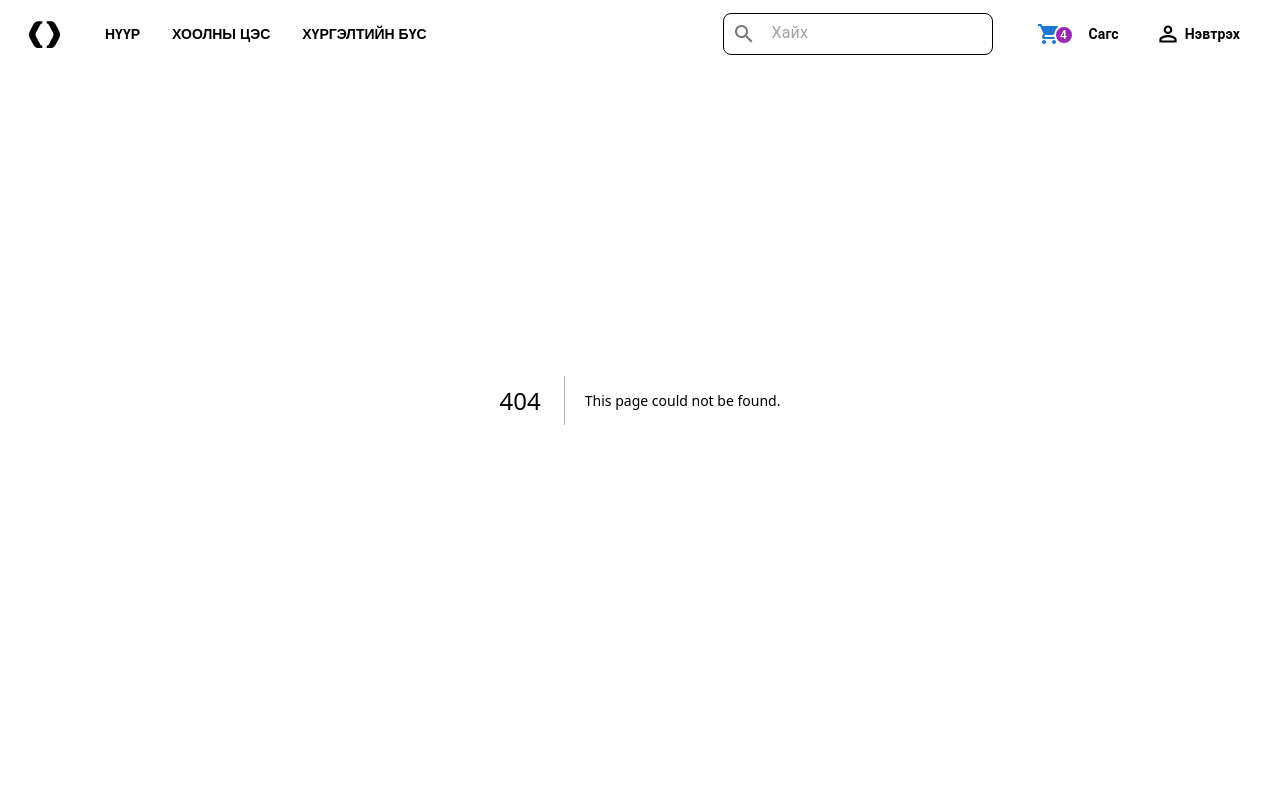
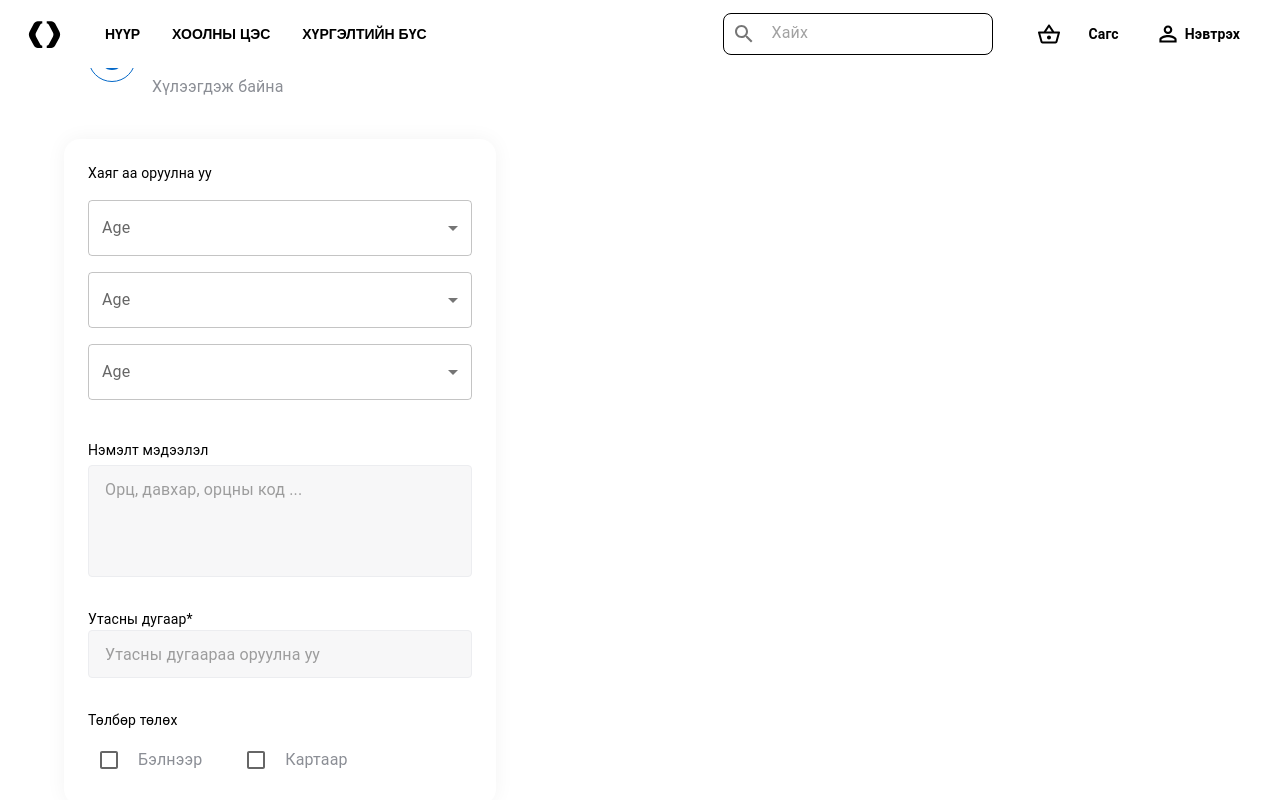
Before and after one commit to Gantulga0722/food-devlivery, a Next.js app: page /order in a window 1280 px wide. Before the commit this address had no page. Shown: the top 800 px of the page. Built offline with nearby package versions, Linux system fonts and the light colour scheme.

Commit message:
from Home

```diff
--- a/package.json
+++ b/package.json
@@ -19,6 +19,7 @@
     "eslint-plugin-promise": "^6.1.1",
     "eslint-plugin-unicorn": "^51.0.1",
     "jsonc-eslint-parser": "^2.4.0",
+    "localforage": "^1.10.0",
     "next": "14.1.4",
     "react": "^18",
     "react-dom": "^18",
--- a/src/components/buttons/Buttons.tsx
+++ b/src/components/buttons/Buttons.tsx
@@ -85,9 +85,20 @@ export const MenuButton = ({
   );
 };
 
-export const ModalBaskButton = ({ clickFunc }: { clickFunc: () => void }) => {
+export const ModalBaskButton = ({
+  clickFunc,
+  onClose,
+}: {
+  clickFunc: () => void;
+  onClose: (_e: React.MouseEvent<HTMLButtonElement, MouseEvent>) => void;
+}) => {
   return (
-    <ButtonBase onClick={clickFunc}>
+    <ButtonBase
+      onClick={() => {
+        clickFunc();
+        onClose;
+      }}
+    >
       <Stack
         width={"384px"}
         height={"48px"}
--- a/src/components/context/BagContext.tsx
+++ b/src/components/context/BagContext.tsx
@@ -18,6 +18,8 @@ interface BagItemType {
   count: number;
 }
 
+const BagItemInitial: BagItemType[] = [];
+
 interface BagPropsContextType {
   bagItem: BagItemType[];
   setBagItem: Dispatch<SetStateAction<BagItemType[]>>;
@@ -37,7 +39,7 @@ const BagItemContextProvider = ({
 }: {
   children: React.ReactNode;
 }) => {
-  const [bagItem, setBagItem] = useState<BagItemType[]>([]);
+  const [bagItem, setBagItem] = useState<BagItemType[]>(BagItemInitial);
 
   return (
     <BagItemContext.Provider value={{ bagItem, setBagItem }}>
--- a/src/components/icons/IconsC.tsx
+++ b/src/components/icons/IconsC.tsx
@@ -87,3 +87,30 @@ export const BagIcon = () => {
     </svg>
   );
 };
+
+export const StepIconOut = () => {
+  return (
+    <svg
+      xmlns="http://www.w3.org/2000/svg"
+      width="48"
+      height="48"
+      viewBox="0 0 48 48"
+      fill="none"
+    >
+      <circle cx="24" cy="24" r="23.5" stroke="#0468C8" />
+    </svg>
+  );
+};
+export const StepIconIn = () => {
+  return (
+    <svg
+      xmlns="http://www.w3.org/2000/svg"
+      width="24"
+      height="24"
+      viewBox="0 0 24 24"
+      fill="none"
+    >
+      <circle cx="12" cy="12" r="12" fill="#0468C8" />
+    </svg>
+  );
+};
--- a/src/components/inputs/Inputs.tsx
+++ b/src/components/inputs/Inputs.tsx
@@ -1,6 +1,11 @@
 import { Box, Typography, InputBase, Stack, ButtonBase } from "@mui/material";
 import { EyeIcon, HiddenEyeIcon } from "../icons";
 import { useState } from "react";
+import * as React from "react";
+import InputLabel from "@mui/material/InputLabel";
+import MenuItem from "@mui/material/MenuItem";
+import FormControl from "@mui/material/FormControl";
+import Select, { SelectChangeEvent } from "@mui/material/Select";
 
 export const TextInput = ({
   text,
@@ -87,3 +92,29 @@ export const PassWordInput = ({
     </Stack>
   );
 };
+
+export const AddresseInput = () => {
+  const [age, setAge] = React.useState("");
+
+  const handleChange = (event: SelectChangeEvent) => {
+    setAge(event.target.value as string);
+  };
+  return (
+    <Box sx={{ minWidth: 120 }}>
+      <FormControl fullWidth>
+        <InputLabel id="demo-simple-select-label">Age</InputLabel>
+        <Select
+          labelId="demo-simple-select-label"
+          id="demo-simple-select"
+          value={age}
+          label="Age"
+          onChange={handleChange}
+        >
+          <MenuItem value={10}>Ten</MenuItem>
+          <MenuItem value={20}>Twenty</MenuItem>
+          <MenuItem value={30}>Thirty</MenuItem>
+        </Select>
+      </FormControl>
+    </Box>
+  );
+};
--- a/src/components/modal/BagModal.tsx
+++ b/src/components/modal/BagModal.tsx
@@ -3,16 +3,20 @@ import Box from "@mui/material/Box";
 import Drawer from "@mui/material/Drawer";
 import Button from "@mui/material/Button";
 import List from "@mui/material/List";
-import ShoppingCartIcon from "@mui/icons-material/ShoppingCart";
 import Badge, { BadgeProps } from "@mui/material/Badge";
 import { styled } from "@mui/material/styles";
 import { ButtonBase, Stack, Typography } from "@mui/material";
-import { BagIcon } from "../icons";
+import { BagIcon, BascketIcon } from "../icons";
 import { useBag } from "../context/BagContext";
 import { ModalPmButtons } from "./ModalPmButtons";
+import { useRouter } from "next/router";
 
 export const TemporaryDrawer = () => {
+  const router = useRouter();
+
   const { bagItem } = useBag();
+
+  console.log("bag Item", bagItem);
 
   const [open, setOpen] = React.useState(false);
 
@@ -37,7 +41,6 @@ export const TemporaryDrawer = () => {
           gap={"171px"}
           alignItems={"center"}
           direction={"row"}
-          height={"60px"}
         >
           <Stack
             width={"48px"}
@@ -87,9 +90,26 @@ export const TemporaryDrawer = () => {
                   <Stack></Stack>
                 </Stack>
                 <Stack gap={"4px"}>
-                  {food.ingredients.map((ingr, index) => (
-                    <Typography key={index}>{ingr}</Typography>
-                  ))}
+                  {food.ingredients.map(
+                    (
+                      ingr:
+                        | string
+                        | number
+                        | boolean
+                        | React.ReactElement<
+                            any,
+                            string | React.JSXElementConstructor<any>
+                          >
+                        | Iterable<React.ReactNode>
+                        | React.ReactPortal
+                        | Promise<React.AwaitedReactNode>
+                        | null
+                        | undefined,
+                      index: React.Key | null | undefined
+                    ) => (
+                      <Typography key={index}>{ingr}</Typography>
+                    )
+                  )}
                 </Stack>
                 <Stack>
                   <ModalPmButtons
@@ -121,7 +141,7 @@ export const TemporaryDrawer = () => {
               Total Price will be here
             </Typography>
           </Stack>
-          <ButtonBase>
+          <ButtonBase onClick={() => router.push("/order")}>
             <Stack
               width={"256px"}
               height={"48px"}
@@ -144,8 +164,8 @@ export const TemporaryDrawer = () => {
   return (
     <Stack sx={{ backgroundColor: "#FFF" }}>
       <Button onClick={toggleDrawer(true)}>
-        <StyledBadge badgeContent={4} color="secondary">
-          <ShoppingCartIcon />
+        <StyledBadge badgeContent={bagItem.length} color="success">
+          <BascketIcon />
         </StyledBadge>
       </Button>
       <Drawer anchor="right" open={open} onClose={toggleDrawer(false)}>
--- /dev/null
+++ b/src/components/order/OrderAdresse.tsx
@@ -0,0 +1,88 @@
+import { InputBase, Stack, Typography } from "@mui/material";
+import { AddresseInput } from "../inputs";
+import Checkbox from "@mui/material/Checkbox";
+
+export const OrderAdresse = () => {
+  return (
+    <Stack
+      padding={"24px"}
+      borderRadius={"16px"}
+      bgcolor={"#FFF"}
+      boxShadow={"0px 0px 20px 0px rgba(0, 0, 0, 0.05)"}
+      gap={"40px"}
+      width={"432px"}
+    >
+      <Stack gap={"16px"} width={"384px"}>
+        <Typography fontSize={"14px"} fontWeight={400} color={"#000"}>
+          Хаяг аа оруулна уу
+        </Typography>
+        <AddresseInput />
+        <AddresseInput />
+        <AddresseInput />
+      </Stack>
+      <Stack gap={"32px"}>
+        <Stack gap={"4px"}>
+          <Typography color={"#000"} fontSize={"14px"} fontWeight={400}>
+            Нэмэлт мэдээлэл
+          </Typography>
+          <Stack
+            height={"112px"}
+            borderRadius={"4px"}
+            border={"1px solid #ECEDF0"}
+            bgcolor={"#F7F7F8"}
+            padding={"8px 16px"}
+          >
+            <InputBase placeholder="Орц, давхар, орцны код ..."></InputBase>
+          </Stack>
+        </Stack>
+        <Stack gap={"4px"}>
+          <Stack>
+            <Typography color={"#000"} fontSize={"14px"} fontWeight={400}>
+              Утасны дугаар*
+            </Typography>
+            <Stack
+              height={"48px"}
+              borderRadius={"4px"}
+              border={"1px solid #ECEDF0"}
+              bgcolor={"#F7F7F8"}
+              padding={"8px 16px"}
+            >
+              <InputBase placeholder="Утасны дугаараа оруулна уу"></InputBase>
+            </Stack>
+          </Stack>
+        </Stack>
+        <Stack gap={"8px"}>
+          <Typography color={"#000"} fontSize={"14px"} fontWeight={400}>
+            Төлбөр төлөх
+          </Typography>
+          <Stack gap={"33px"} direction={"row"}>
+            <Stack gap={"8px"} direction={"row"} alignItems={"center"}>
+              <Checkbox />
+              <Stack>
+                <Typography
+                  fontSize={"16px"}
+                  fontWeight={400}
+                  color={"#8B8E95"}
+                >
+                  Бэлнээр
+                </Typography>
+              </Stack>
+            </Stack>
+            <Stack gap={"8px"} direction={"row"} alignItems={"center"}>
+              <Checkbox />
+              <Stack>
+                <Typography
+                  fontSize={"16px"}
+                  fontWeight={400}
+                  color={"#8B8E95"}
+                >
+                  Картаар
+                </Typography>
+              </Stack>
+            </Stack>
+          </Stack>
+        </Stack>
+      </Stack>
+    </Stack>
+  );
+};
--- /dev/null
+++ b/src/components/order/OrderFoods.tsx
@@ -0,0 +1,10 @@
+import { Stack } from "@mui/material";
+
+export const OrderFood = () => {
+  return (
+    <Stack>
+      <Stack></Stack>
+      <Stack></Stack>
+    </Stack>
+  );
+};
--- /dev/null
+++ b/src/components/order/OrderStep.tsx
@@ -0,0 +1,44 @@
+import { Stack, Typography } from "@mui/material";
+import { StepIconIn, StepIconOut } from "../icons";
+
+export const OrderStep = ({
+  step,
+  stepName,
+  status,
+}: {
+  step: string;
+  stepName: string;
+  status: string;
+}) => {
+  return (
+    <Stack
+      gap={"16px"}
+      padding={"16px 24px"}
+      width={"432px"}
+      alignItems={"center"}
+      direction={"row"}
+    >
+      <Stack>
+        <Stack width={"48px"} height={"48px"}>
+          <Stack position={"relative"}>
+            <StepIconOut />
+            <Stack position={"absolute"} top={"12px"} left={"12px"}>
+              <StepIconIn />
+            </Stack>
+          </Stack>
+        </Stack>
+      </Stack>
+      <Stack gap={"4px"}>
+        <Typography fontSize={"14px"} fontWeight={400} color={"#8B8E95"}>
+          {step}
+        </Typography>
+        <Typography fontSize={"20px"} fontWeight={400} color={"#8B8E95"}>
+          {stepName}
+        </Typography>
+        <Typography fontSize={"16px"} fontWeight={400} color={"#8B8E95"}>
+          {status}
+        </Typography>
+      </Stack>
+    </Stack>
+  );
+};
--- /dev/null
+++ b/src/components/order/index.ts
@@ -0,0 +1,3 @@
+export * from "./OrderStep";
+export * from "./OrderAdresse";
+export * from "./OrderFoods";
--- /dev/null
+++ b/src/pages/order.tsx
@@ -0,0 +1,21 @@
+import { OrderAdresse, OrderStep } from "@/components/order";
+import { Container, Stack } from "@mui/material";
+
+const Order = () => {
+  return (
+    <Stack height={"1466px"} bgcolor={"#FFF"} paddingY={"auto"}>
+      <Container sx={{ display: "flex", alignItems: "center" }}>
+        <Stack gap={"24px"}>
+          <OrderStep
+            step={"Алхам 1"}
+            stepName={"Хаягийн мэдээлэл оруулах"}
+            status={"Хүлээгдэж байна"}
+          />
+          <OrderAdresse />
+        </Stack>
+        <Stack gap={"24px"}></Stack>
+      </Container>
+    </Stack>
+  );
+};
+export default Order;
```
Also changed, not shown: src/components/modal/FoodModal.tsx (+16 -5 lines), 1 other file (tests, documents, lock files or other folders).
